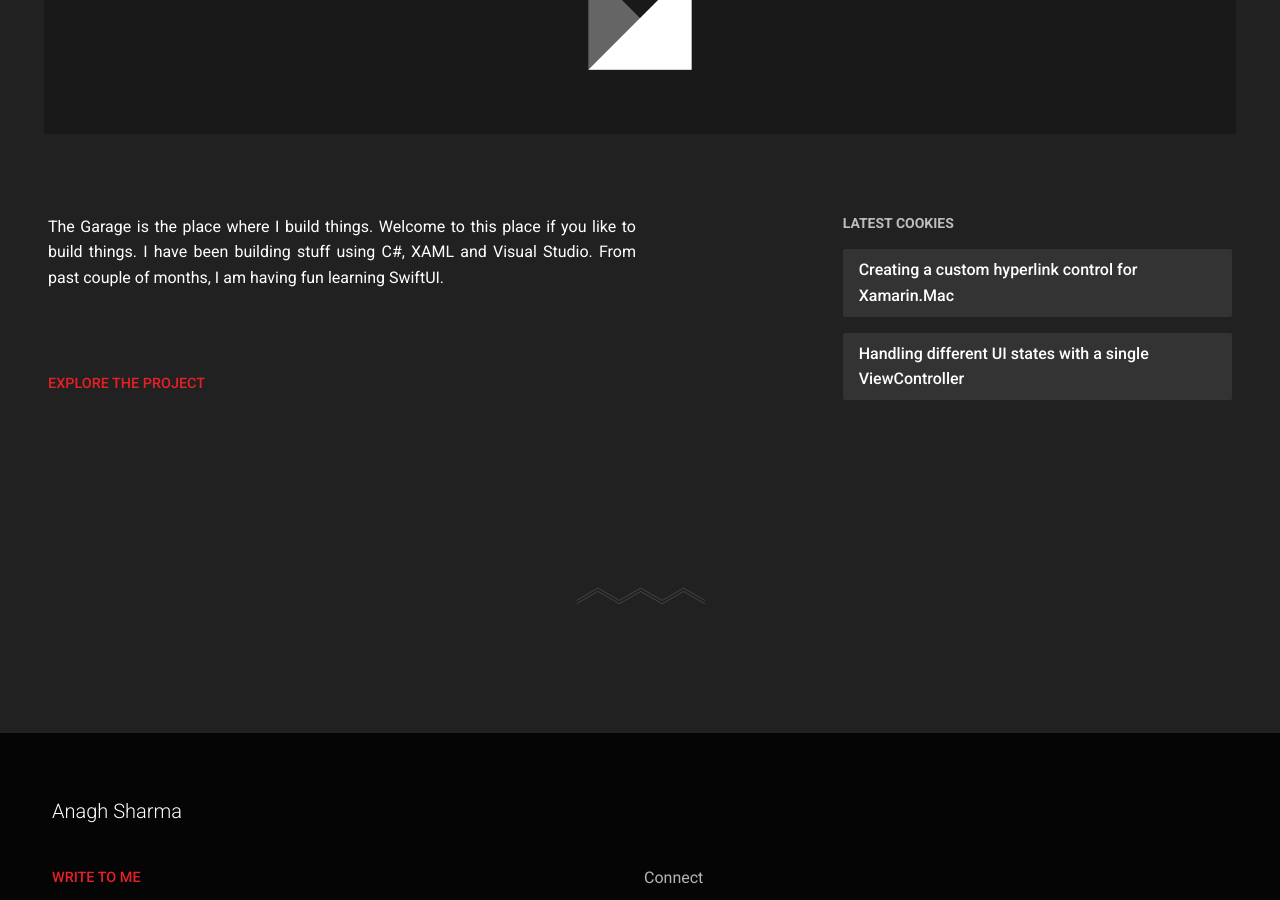
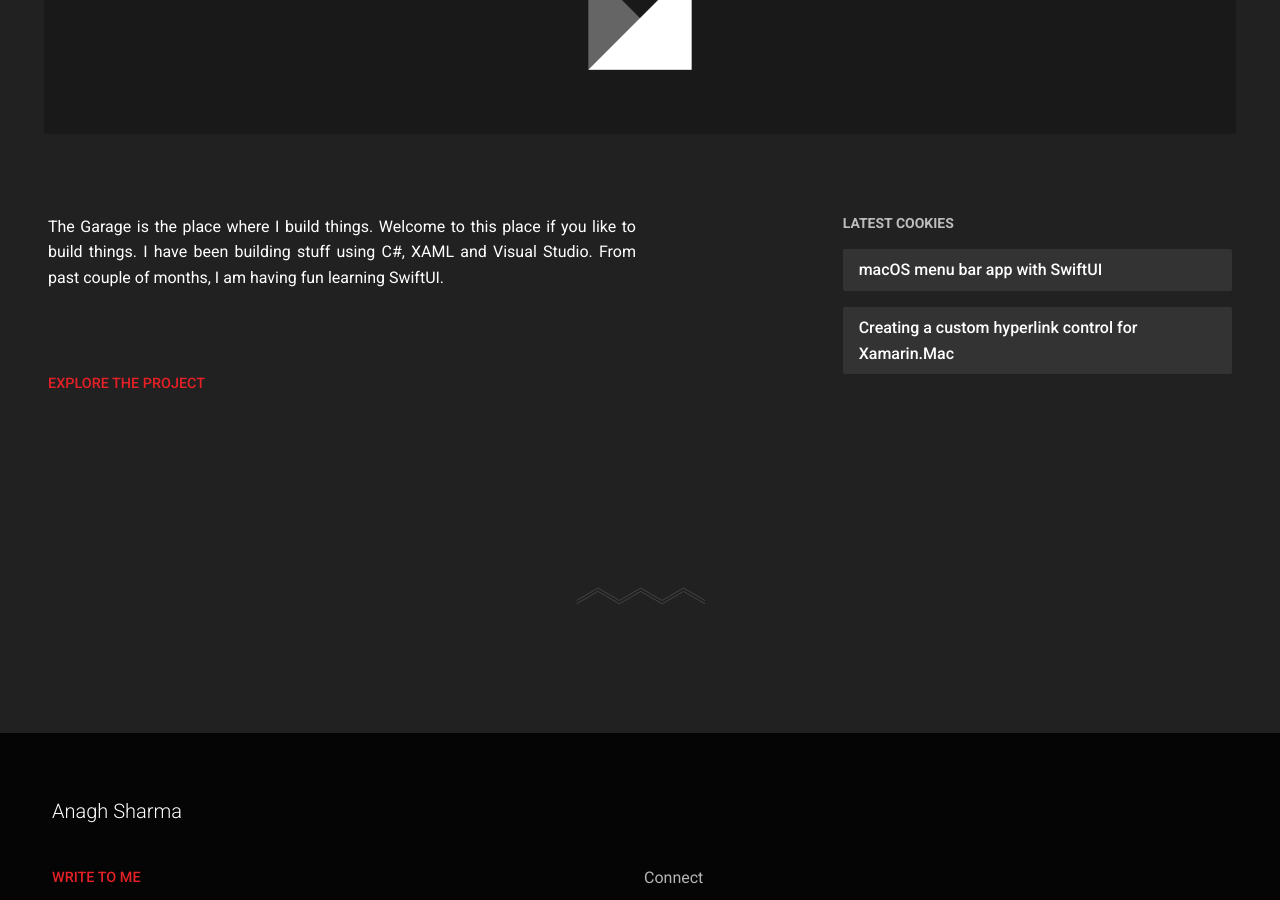
Before and after one commit to AnaghSharma/anaghsharma.github.io, a Jekyll site: the page built from index.html, in a window 1280 px wide and 900 px high, scrolled down 4661 px. Built offline with Jekyll 4.4.1, drawn with Linux system fonts in a browser that asks for light colours; nearby versions of some CDN libraries.

Commit message:
Updated the garage section

```diff
--- a/_pages/garage.html
+++ b/_pages/garage.html
@@ -34,6 +34,9 @@
         <div class="row">
             <ul class="no-bullet">
               <li class="blog-list mv3 pv3 ph3">
+                <a href="{{ site.url }}/blog/macos-menu-bar-app-with-swiftui/" class="heading font-bold f4 lh-title" aria-label="Read the blog post - macOS menu bar app with SwiftUI">macOS menu bar app with SwiftUI</a>
+              </li>
+              <li class="blog-list mv3 pv3 ph3">
                 <a href="{{ site.url }}/blog/creating-a-hyperlink-control-for-xamarin-mac/" class="heading font-bold f4 lh-title" aria-label="Read the blog post - Creating a hyperlink control for Xamarin Mac">Creating a custom hyperlink control for Xamarin.Mac</a>
               </li>
               <li class="blog-list mv3 pv3 ph3">
--- a/index.html
+++ b/index.html
@@ -158,10 +158,10 @@
           <h6 class="mt3 f6 font-bold font-secondary">LATEST COOKIES</h6>
         <ul class="no-bullet">
             <li class="blog-list mv3 pv2 ph3">
-                <a href="{{ site.url }}/blog/creating-a-hyperlink-control-for-xamarin-mac/" class="heading font-medium f5" aria-label="Read the blog post">Creating a custom hyperlink control for Xamarin.Mac</a>
+                <a href="{{ site.url }}/blog/macos-menu-bar-app-with-swiftui/" class="heading font-medium f5" aria-label="Read the blog post">macOS menu bar app with SwiftUI</a>
               </li>
           <li class="blog-list mv3 pv2 ph3">
-            <a href="{{ site.url }}/blog/the-state-of-stateful-ui/" class="heading font-medium f5" aria-label="Read the blog post">Handling different UI states with a single ViewController</a>
+            <a href="{{ site.url }}/blog/creating-a-hyperlink-control-for-xamarin-mac/" class="heading font-medium f5" aria-label="Read the blog post">Creating a custom hyperlink control for Xamarin.Mac</a>
           </li>
         </ul>
       </div>
```
